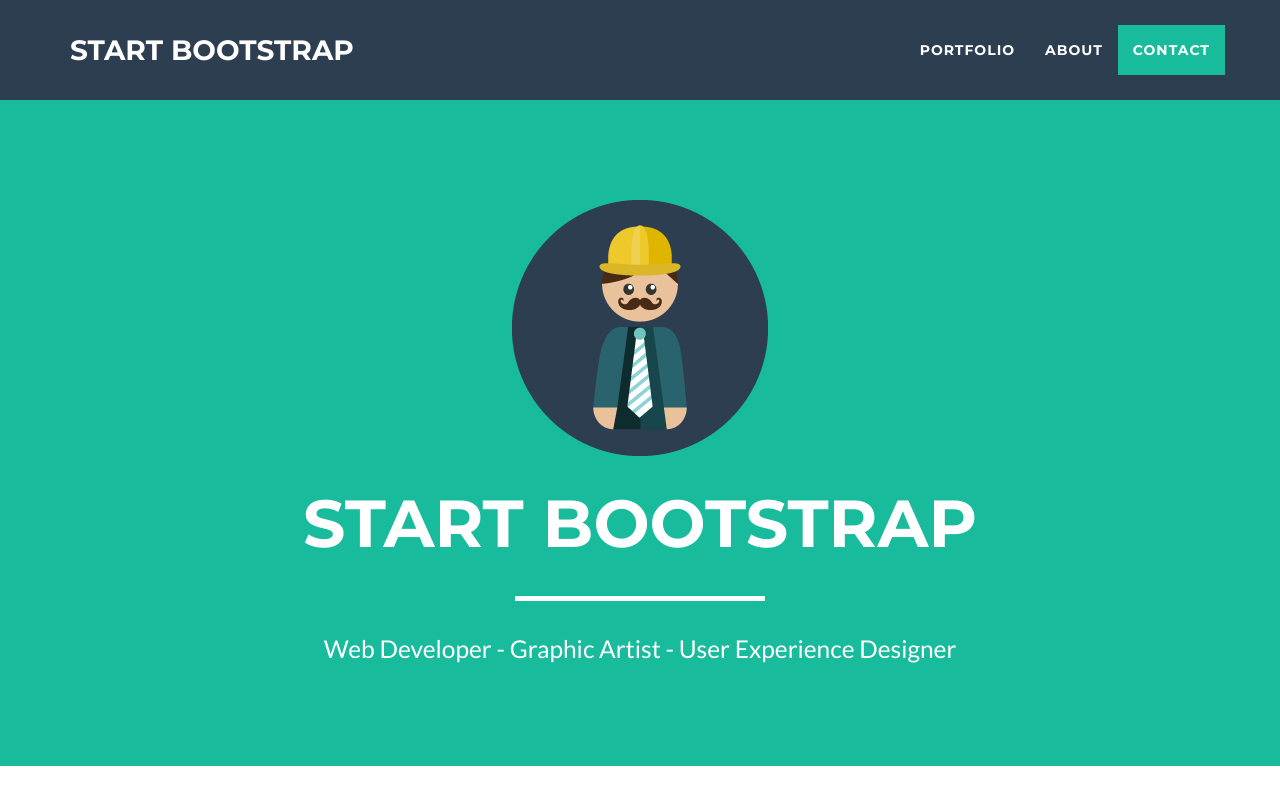
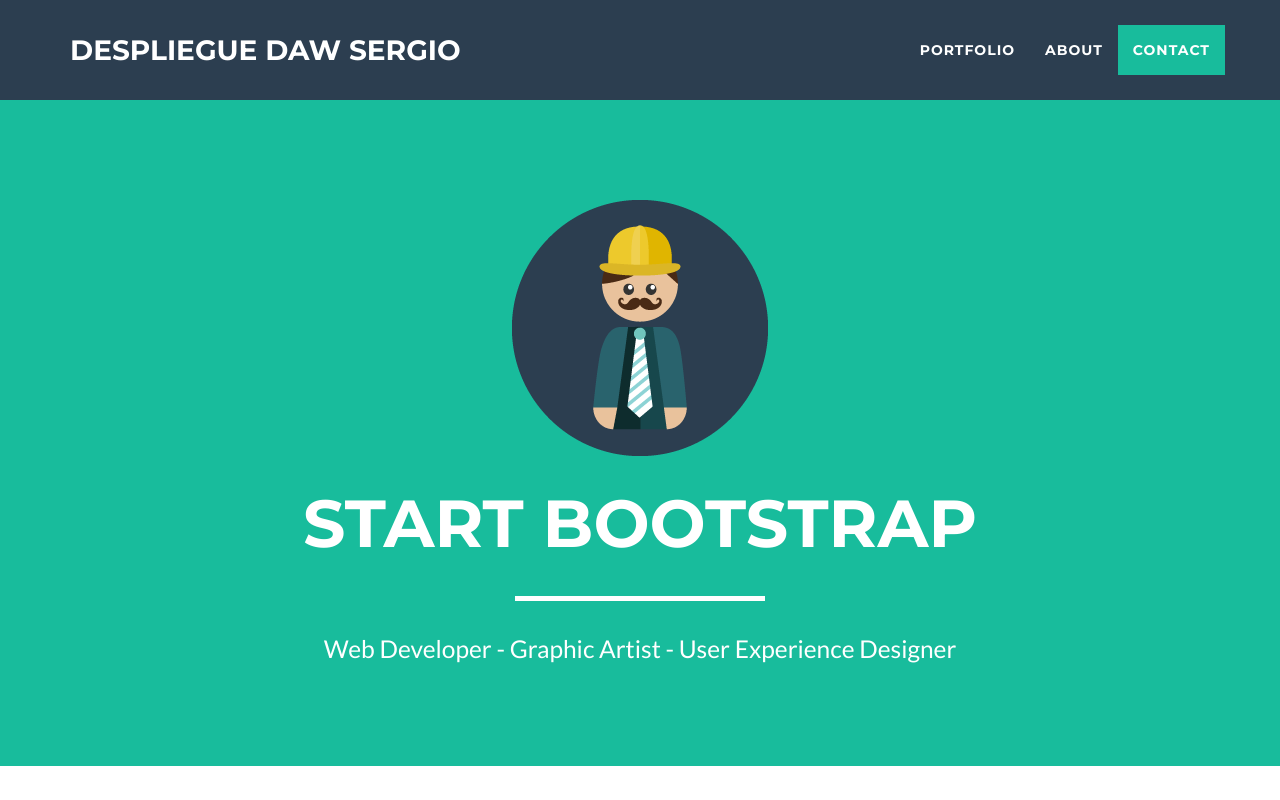
Before and after one commit to SrGio/MaquinaExamen, a website: page index.html in a window 1280 px wide. Shown: the top 800 px of the page. Drawn offline with nearby package versions, Linux system fonts and the light colour scheme.

Commit message:
Update index.html
Cambios

```diff
--- a/index.html
+++ b/index.html
@@ -9,7 +9,7 @@
     <meta name="description" content="">
     <meta name="author" content="">
 
-    <title>Freelancer - Start Bootstrap Theme</title>
+    <title>Freelancer - Despliegue DAW Sergio</title>
 
     <!-- Bootstrap Core CSS -->
     <link href="vendor/bootstrap/css/bootstrap.min.css" rel="stylesheet">
@@ -41,7 +41,7 @@
                 <button type="button" class="navbar-toggle" data-toggle="collapse" data-target="#bs-example-navbar-collapse-1">
                     <span class="sr-only">Toggle navigation</span> Menu <i class="fa fa-bars"></i>
                 </button>
-                <a class="navbar-brand" href="#page-top">Start Bootstrap</a>
+                <a class="navbar-brand" href="#page-top">Despliegue DAW Sergio</a>
             </div>
 
             <!-- Collect the nav links, forms, and other content for toggling -->
```
